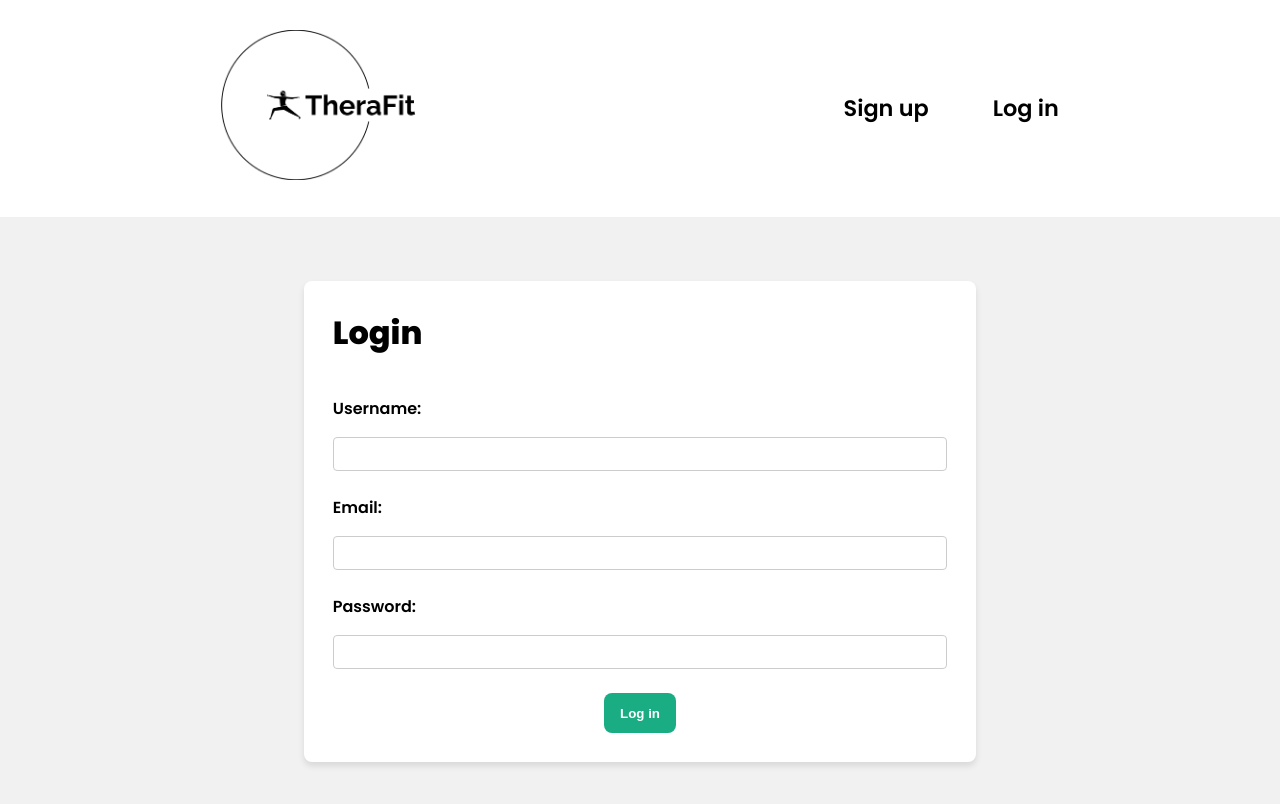
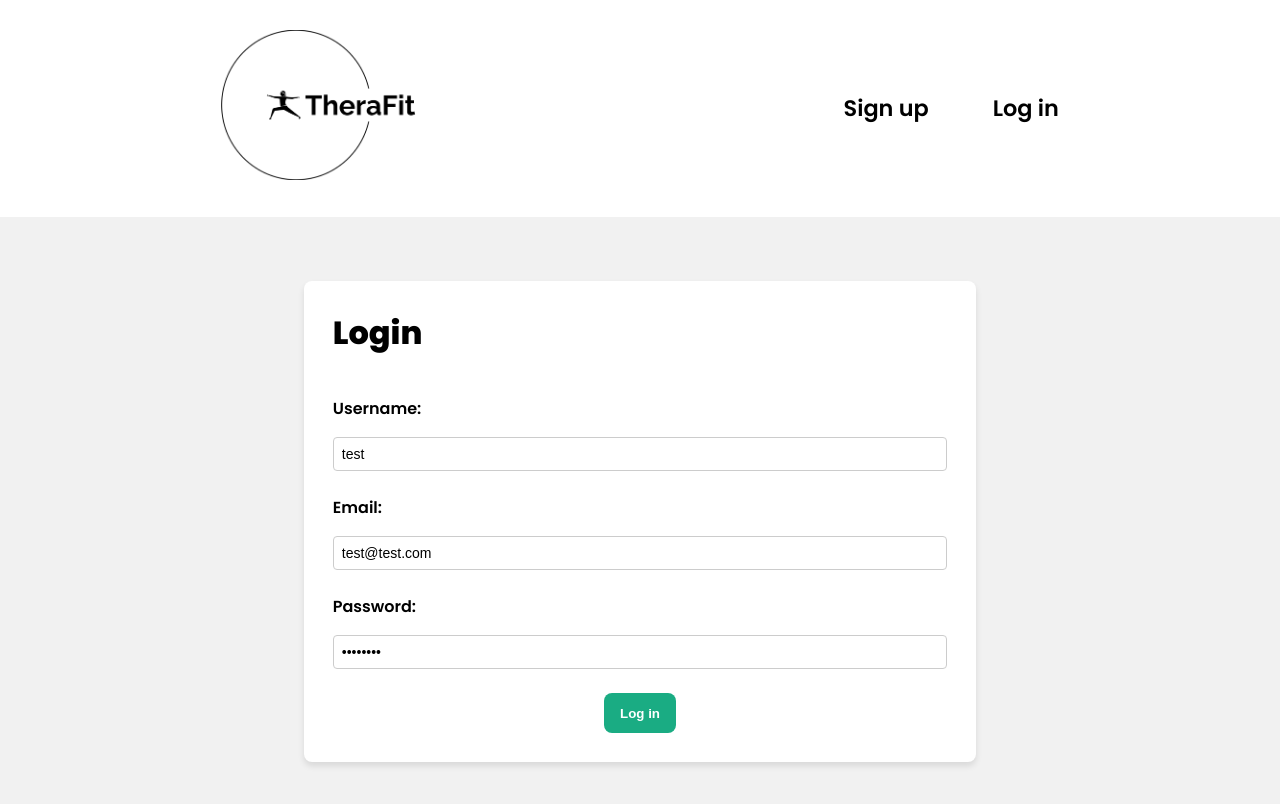
Before and after one commit to Alkxs/TheraFit, a React (Vite) app in the folder client/: page /api/user/login in a window 1280 px wide. Shown: the top 804 px of the page. Built offline with nearby package versions, Linux system fonts and the light colour scheme.

Commit message:
Login form prefilled with demo user credentials

```diff
--- a/client/src/pages/Login.jsx
+++ b/client/src/pages/Login.jsx
@@ -2,9 +2,9 @@
 import { useLogin } from '../hooks/useLogin'
 
 const Login = () => {
-  const [username, setUsername] = useState('')
-  const [email, setEmail] = useState('')
-  const [password, setPassword] = useState('')
+  const [username, setUsername] = useState('test')
+  const [email, setEmail] = useState('test@test.com')
+  const [password, setPassword] = useState('Test123.')
   const {login, error, loading} = useLogin()
 
   const handleSubmit = async (e) => {
```
